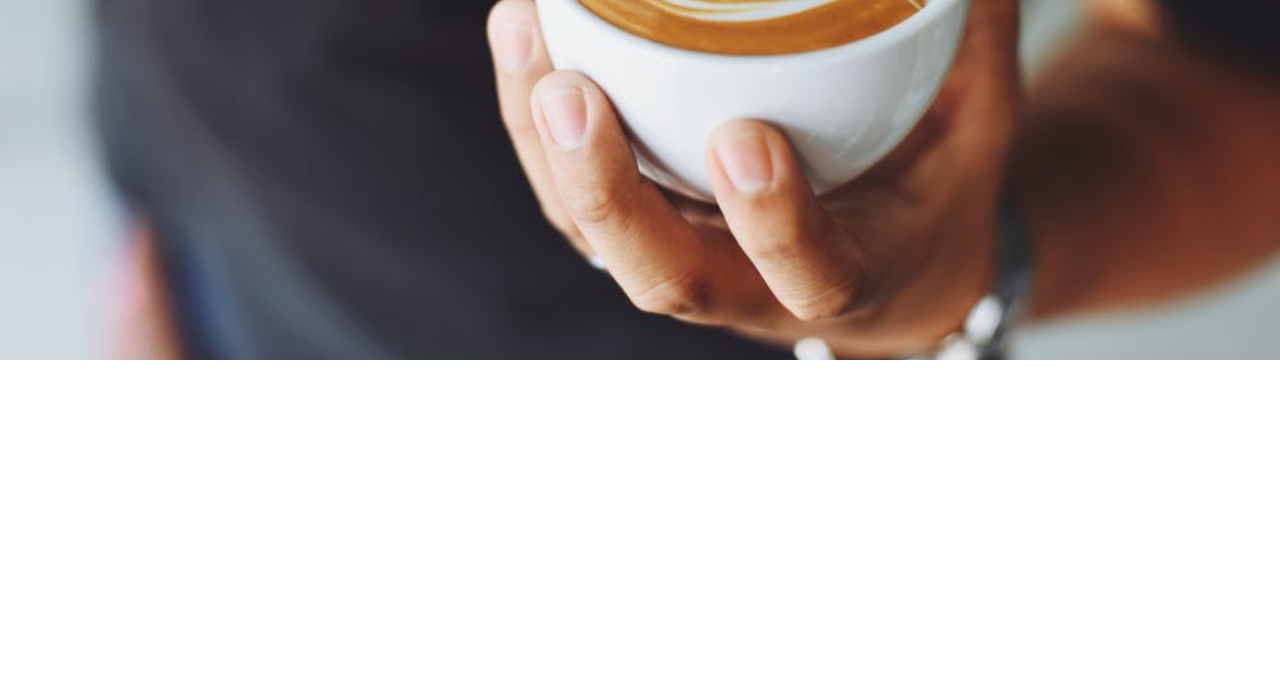
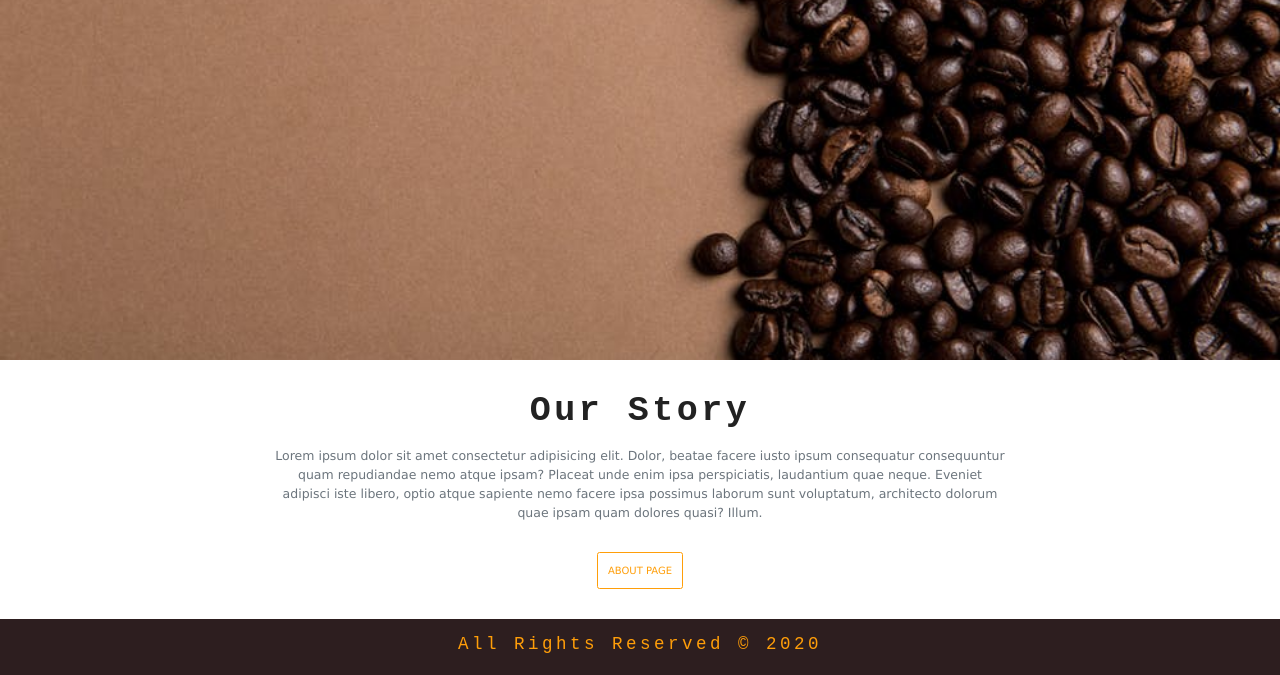
Before and after one commit to JunaidKhan-dev/Coffee-shop-gatsby, a Gatsby site: page / in a window 1280 px wide. Shown: the part 504-1179 px from the top of the page. Before the commit the page ends 864 px from the top, so only its background shows below. Built offline with nearby package versions, Linux system fonts and the light colour scheme; Gatsby itself is replaced by a stand-in of ours.

Commit message:
contentful connected

```diff
--- a/gatsby-config.js
+++ b/gatsby-config.js
@@ -1,3 +1,7 @@
+require('dotenv').config({
+  path: `.env.${process.env.NODE_ENV}`
+})
+
 module.exports = {
   siteMetadata: {
     title: 'Regular Joe coffee',
@@ -27,6 +31,14 @@ module.exports = {
         display: 'minimal-ui',
         icon: 'src/images/logo.svg' // This path is relative to the root of the site.
       }
+    },
+    {
+      resolve: 'gatsby-source-contentful',
+      options: {
+        spaceId: process.env.CONTENTFUL_SPACE_ID,
+        // Learn about environment variables: https://gatsby.dev/env-vars
+        accessToken: process.env.CONTENTFUL_ACCESS_TOKEN
+      }
     }
     // this (optional) plugin enables Progressive Web App + Offline functionality
     // To learn more, visit: https://gatsby.dev/offline
--- a/package.json
+++ b/package.json
@@ -14,6 +14,7 @@
     "gatsby-plugin-react-helmet": "^3.1.21",
     "gatsby-plugin-sharp": "^2.4.3",
     "gatsby-plugin-styled-components": "^3.1.20",
+    "gatsby-source-contentful": "^2.1.93",
     "gatsby-source-filesystem": "^2.1.46",
     "gatsby-transformer-sharp": "^2.3.13",
     "prop-types": "^15.7.2",
--- a/src/components/Globals/BackgroundSection/BackgroundSection.js
+++ b/src/components/Globals/BackgroundSection/BackgroundSection.js
@@ -1,9 +1,9 @@
 import React from 'react'
 import BackgroundImage from 'gatsby-background-image'
 import styled from 'styled-components'
-const BackgroundSection = ({ img, className, title, children }) => {
+const BackgroundSection = ({ img, className, title, children, home }) => {
   return (
-    <BackgroundImage fluid={img} className={className}>
+    <BackgroundImage fluid={img} className={className} home={home}>
       <h1 className='title text-white text-uppercase text-center display-4 font-weight-bold'>{title}</h1>
       {children}
     </BackgroundImage>
@@ -14,7 +14,7 @@ BackgroundSection.defaultProps = {
   title: 'default title'
 }
 export default styled(BackgroundSection)`
-  min-height: 100vh;
+  min-height:${props => props.home ? '100vh' : '60vh'};
   display: flex;
   align-items: center;
   justify-content: center;
--- /dev/null
+++ b/src/components/Globals/Footer/Footer.js
@@ -0,0 +1,22 @@
+import React from 'react'
+import styled from 'styled-components'
+
+const Footer = ({ className }) => {
+  return (
+    <footer className={`${className}`}>
+      <div className='container'>
+        <div className='row'>
+          <div className='col-10 mx-auto col-md-6 text-yellow text-center text-capitalize'>
+            <h3>all rights reserved &copy; {new Date().getFullYear().toString()}</h3>
+          </div>
+        </div>
+      </div>
+    </footer>
+  )
+}
+
+export default styled(Footer)`
+background: var(--mainBrown);
+padding: 1.5rem 0;
+
+`
--- /dev/null
+++ b/src/components/Globals/Title/Title.js
@@ -0,0 +1,13 @@
+import React from 'react'
+
+const Title = ({ title }) => {
+  return (
+    <div className='row'>
+      <div className='col text-center mb-3'>
+        <h1 className='display-4 text-capitalize font-weight-bold'>{title}</h1>
+      </div>
+    </div>
+  )
+}
+
+export default Title
--- /dev/null
+++ b/src/components/Home/Info.js
@@ -0,0 +1,24 @@
+import React from 'react'
+import { Link } from 'gatsby'
+import Title from '../Globals/Title/Title'
+const Info = () => {
+  return (
+    <section className='py-5'>
+      <div className='container'>
+        <Title title='our story' />
+        <div className='row'>
+          <div className='col-10 col-sm-8 mx-auto text-center'>
+            <p className='lead text-muted mb-5'>
+              Lorem ipsum dolor sit amet consectetur adipisicing elit. Dolor, beatae facere iusto ipsum consequatur consequuntur quam repudiandae nemo atque ipsam? Placeat unde enim ipsa perspiciatis, laudantium quae neque. Eveniet adipisci iste libero, optio atque sapiente nemo facere ipsa possimus laborum sunt voluptatum, architecto dolorum quae ipsam quam dolores quasi? Illum.
+            </p>
+            <Link to='/about/'>
+              <button className='btn text-uppercase btn-yellow'>about page</button>
+            </Link>
+          </div>
+        </div>
+      </div>
+    </section>
+  )
+}
+
+export default Info
--- a/src/components/layout.css
+++ b/src/components/layout.css
@@ -1,5 +1,5 @@
 :root{
-  --mainBrown:#2d1ef1;
+  --mainBrown:#2d1e1f;
   --mainYellow:#ff9e09;
   --mainGrey:#ece8dc;
   --mainWhite:#fff;
@@ -38,3 +38,14 @@ h1,h2,h3,h4,h5,h6{
   color: var(--mainYellow);
   font-size: 2.5rem;
 }
+
+.btn-yellow{
+  color:var(--mainYellow);
+  border-color:var(--mainYellow);
+  padding: 1rem;
+}
+
+.btn-yellow:hover{
+  background: var(--mainYellow);
+  color: var(--mainBrown);
+}
--- a/src/components/layout.js
+++ b/src/components/layout.js
@@ -10,12 +10,14 @@ import PropTypes from 'prop-types'
 import './bootstrap.min.css'
 import './layout.css'
 import Navbar from './Globals/Navbar/Navbar'
+import Footer from './Globals/Footer/Footer'
 
 const Layout = ({ children }) => {
   return (
     <>
       <Navbar />
       {children}
+      <Footer />
     </>
   )
 }
--- a/src/pages/index.js
+++ b/src/pages/index.js
@@ -4,6 +4,7 @@ import Layout from '../components/layout'
 import Seo from '../components/seo'
 import { Fa500Px } from 'react-icons/fa'
 import BackgroundSection from '../components/Globals/BackgroundSection/BackgroundSection'
+import Info from '../components/Home/Info'
 
 const IndexPage = ({ data }) => {
   const { image: { childImageSharp: { fluid } } } = data
@@ -11,14 +12,15 @@ const IndexPage = ({ data }) => {
   return (
     <Layout>
       <Seo title='Home' keywords={['gatsby', 'application', 'react']} />
-      <BackgroundSection img={fluid} title='Regular Joe`s Coffee' styleClass='default-background' />
+      <BackgroundSection img={fluid} title='Regular Joe`s Coffee' styleClass='default-background' home />
+      <Info />
     </Layout>
   )
 }
 
 export const query = graphql`
 query{
-  image:file(relativePath:{eq:"about-background.jpeg"}){
+  image:file(relativePath:{eq:"default-background.jpeg"}){
     childImageSharp{
       fluid{
        ...GatsbyImageSharpFluid_withWebp
```
Also changed, not shown: src/pages/about.js (added, +28 -0 lines), src/images/berries-tea.jpg (added), 2 other files.
